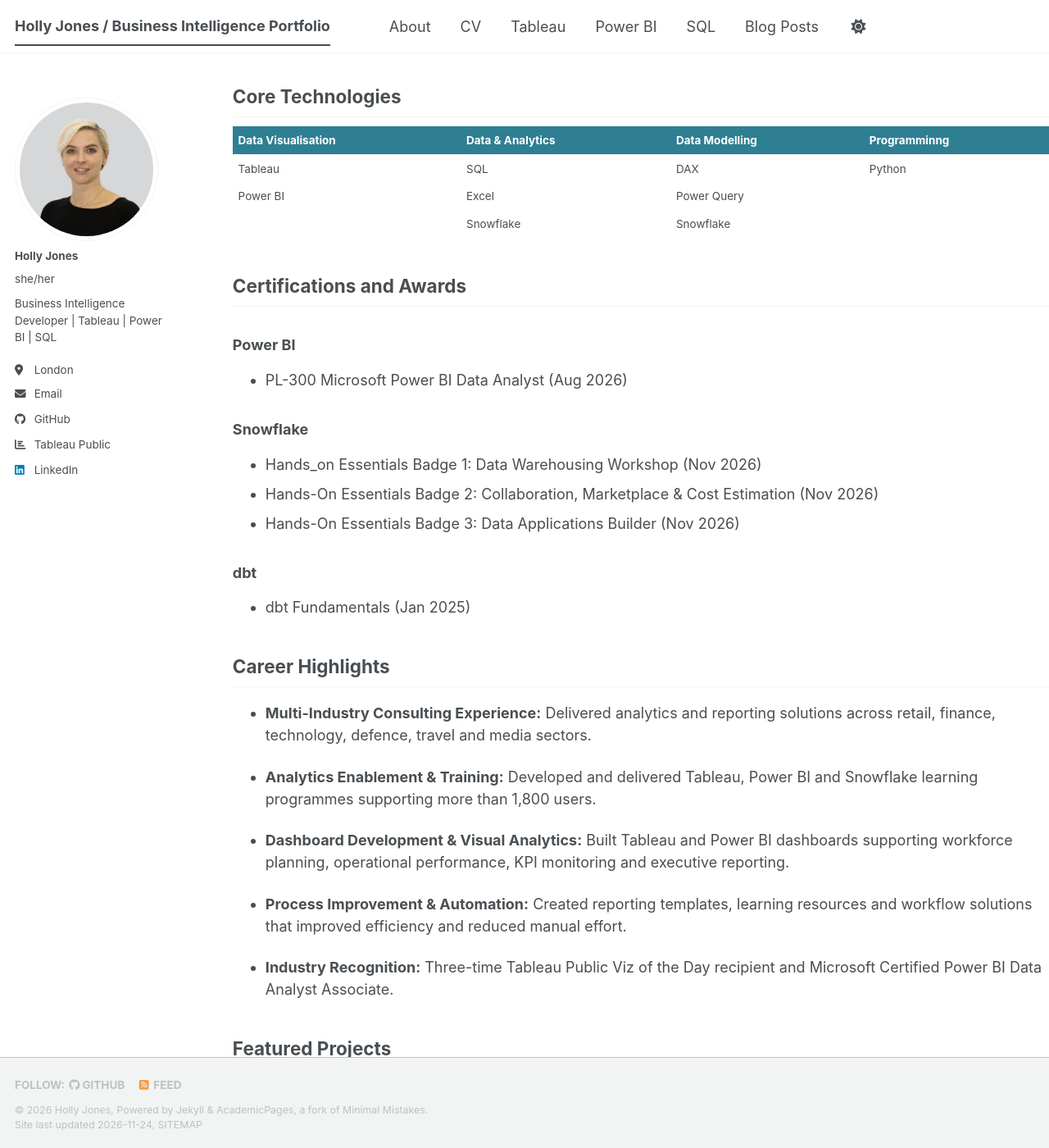
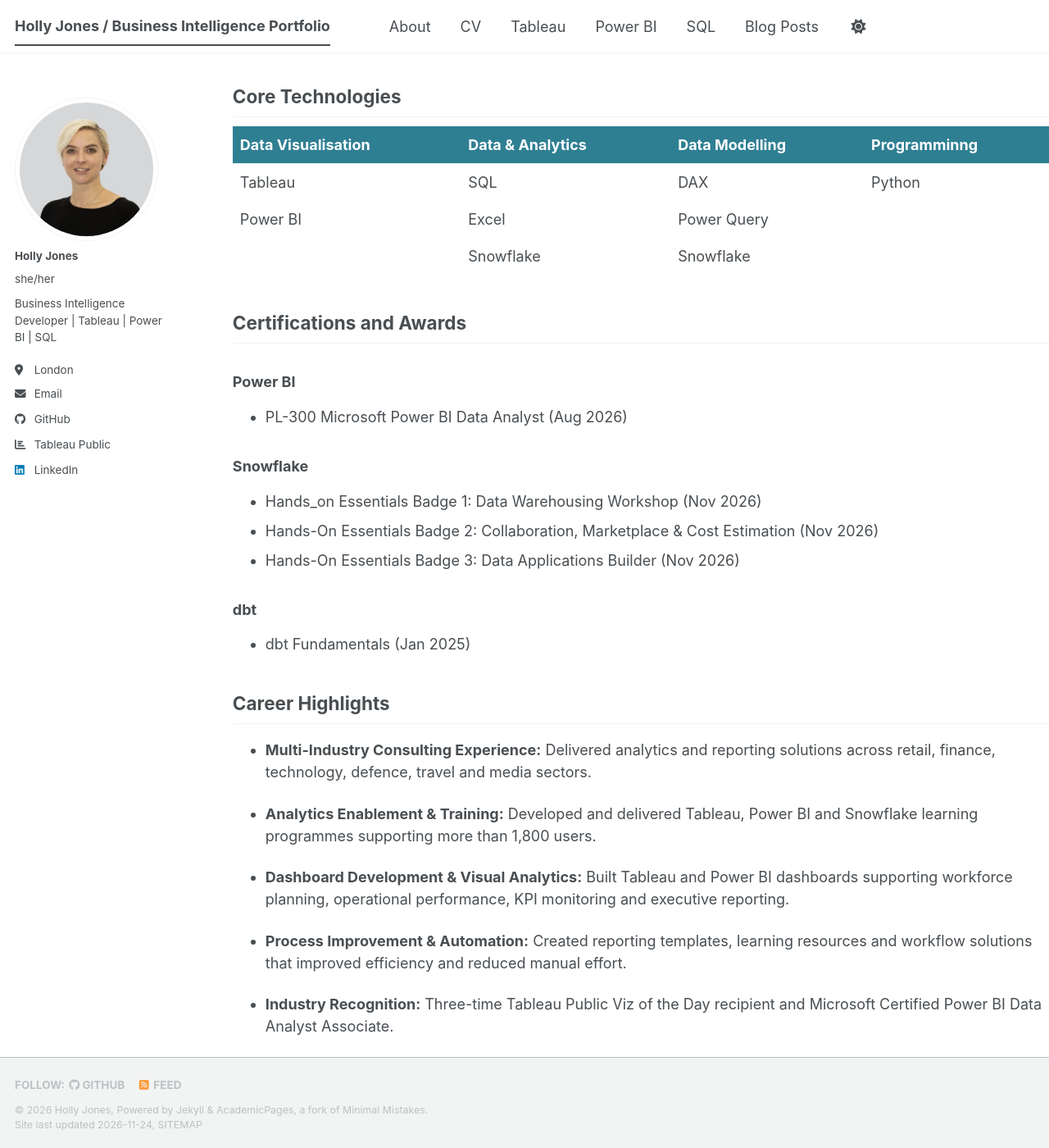
Before and after one commit to hjones87/hjones87.github.io, a Jekyll site: the page built from _pages/about.md, in a window 1280 px wide and 1400 px high, scrolled down 653 px. Shown: the whole window at 82% size. Built offline with Jekyll 4.4.1, drawn with Linux system fonts in a browser that asks for light colours; a script bundle is joined from its source files by our own code; a style sheet for code colours, icons or effects is not loaded.

Commit message:
Change table font size from 1em to 1.0rem

```diff
--- a/_sass/layout/_page.scss
+++ b/_sass/layout/_page.scss
@@ -197,7 +197,7 @@
 
 .page__content table td,
 .page__content table th {
-  font-size: 1em !important;
+  font-size: 1.0rem !important;
 }
 
 .page__content table th {
```
